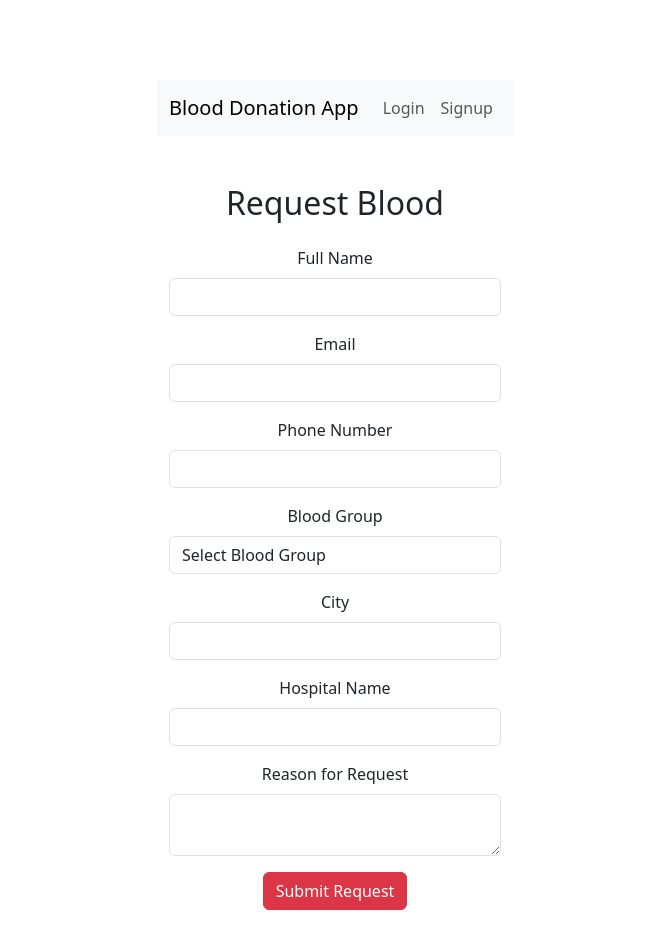
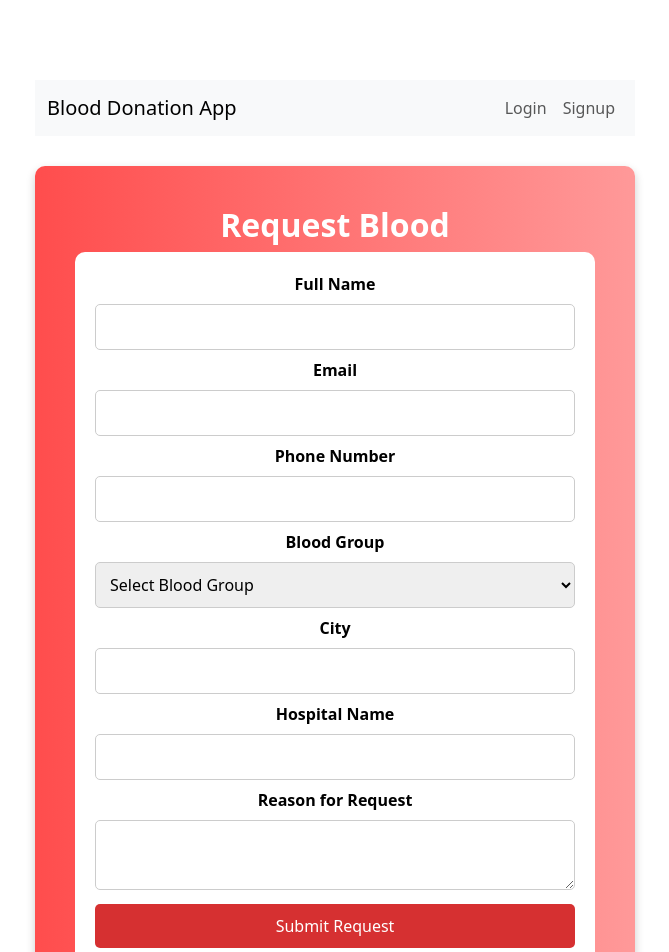
Before and after one commit to CAA900-PRIME/blooddonation-frontend, a React (Vite) app: page /blood-request in a window 1280 px wide. Shown: the top 952 px of the page, without its empty margins (305-974 px from the left). Built offline with nearby package versions, Linux system fonts and the light colour scheme.

Commit message:
adding some styles to bloodrequest page

```diff
--- a/package.json
+++ b/package.json
@@ -13,6 +13,7 @@
     "bootstrap": "^5.3.3",
     "react": "^19.0.0",
     "react-dom": "^19.0.0",
+    "react-icons": "^5.5.0",
     "react-router-dom": "^7.1.5"
   },
   "devDependencies": {
--- a/src/pages/BloodRequest.jsx
+++ b/src/pages/BloodRequest.jsx
@@ -1,4 +1,5 @@
 import React, { useState } from "react";
+import "../styles/BloodRequest.css"; // Import the new CSS file
 
 function BloodRequest() {
   const [formData, setFormData] = useState({
@@ -22,27 +23,20 @@ function BloodRequest() {
   };
 
   return (
-    <div className="container mt-5">
-      <h2 className="mb-4">Request Blood</h2>
-      <form onSubmit={handleSubmit}>
-        <div className="mb-3">
-          <label className="form-label">Full Name</label>
-          <input type="text" name="fullName" className="form-control" value={formData.fullName} onChange={handleChange} required />
-        </div>
+    <div className="blood-request-container">
+      <h2>Request Blood</h2>
+      <form className="blood-request-form" onSubmit={handleSubmit}>
+        <label>Full Name</label>
+        <input type="text" name="fullName" value={formData.fullName} onChange={handleChange} required />
 
-        <div className="mb-3">
-          <label className="form-label">Email</label>
-          <input type="email" name="email" className="form-control" value={formData.email} onChange={handleChange} required />
-        </div>
+        <label>Email</label>
+        <input type="email" name="email" value={formData.email} onChange={handleChange} required />
 
-        <div className="mb-3">
-          <label className="form-label">Phone Number</label>
-          <input type="text" name="phone" className="form-control" value={formData.phone} onChange={handleChange} required />
-        </div>
+        <label>Phone Number</label>
+        <input type="text" name="phone" value={formData.phone} onChange={handleChange} required />
 
-        <div className="mb-3">
-          <label className="form-label">Blood Group</label>
-          <select name="bloodGroup" className="form-control" value={formData.bloodGroup} onChange={handleChange} required>
+        <label>Blood Group</label>
+        <select name="bloodGroup" value={formData.bloodGroup} onChange={handleChange} required>
           <option value="">Select Blood Group</option>
           <option value="A+">A+</option>
           <option value="A-">A-</option>
@@ -53,24 +47,17 @@ function BloodRequest() {
           <option value="AB+">AB+</option>
           <option value="AB-">AB-</option>
         </select>
-        </div>
 
-        <div className="mb-3">
-          <label className="form-label">City</label>
-          <input type="text" name="city" className="form-control" value={formData.city} onChange={handleChange} required />
-        </div>
+        <label>City</label>
+        <input type="text" name="city" value={formData.city} onChange={handleChange} required />
 
-        <div className="mb-3">
-          <label className="form-label">Hospital Name</label>
-          <input type="text" name="hospital" className="form-control" value={formData.hospital} onChange={handleChange} required />
-        </div>
+        <label>Hospital Name</label>
+        <input type="text" name="hospital" value={formData.hospital} onChange={handleChange} required />
 
-        <div className="mb-3">
-          <label className="form-label">Reason for Request</label>
-          <textarea name="reason" className="form-control" value={formData.reason} onChange={handleChange} required></textarea>
-        </div>
+        <label>Reason for Request</label>
+        <textarea name="reason" value={formData.reason} onChange={handleChange} required></textarea>
 
-        <button type="submit" className="btn btn-danger">Submit Request</button>
+        <button type="submit">Submit Request</button>
       </form>
     </div>
   );
--- /dev/null
+++ b/src/styles/BloodRequest.css
@@ -0,0 +1,60 @@
+/* Blood Request Page Styling */
+.blood-request-container {
+    background: linear-gradient(to right, #ff4d4d, #ff9999);
+    color: white;
+    padding: 40px;
+    border-radius: 10px;
+    box-shadow: 0 4px 10px rgba(0, 0, 0, 0.2);
+    max-width: 600px;
+    margin: auto;
+    margin-top: 30px;
+}
+
+.blood-request-container h2 {
+    text-align: center;
+    font-weight: bold;
+}
+
+.blood-request-form {
+    background: white;
+    padding: 20px;
+    border-radius: 10px;
+    color: black;
+}
+
+.blood-request-form label {
+    font-weight: bold;
+}
+
+.blood-request-form input,
+.blood-request-form select,
+.blood-request-form textarea {
+    width: 100%;
+    padding: 10px;
+    margin: 8px 0;
+    border-radius: 5px;
+    border: 1px solid #ccc;
+}
+
+.blood-request-form button {
+    background: #d63031;
+    color: white;
+    padding: 10px 20px;
+    font-size: 16px;
+    border: none;
+    cursor: pointer;
+    width: 100%;
+    border-radius: 5px;
+    transition: 0.3s;
+}
+
+.blood-request-form button:hover {
+    background: #ff4d4d;
+}
+
+/* Responsive Design */
+@media (max-width: 768px) {
+    .blood-request-container {
+        padding: 20px;
+    }
+}
```
Lines whose indentation alone changed are shown as unchanged.
